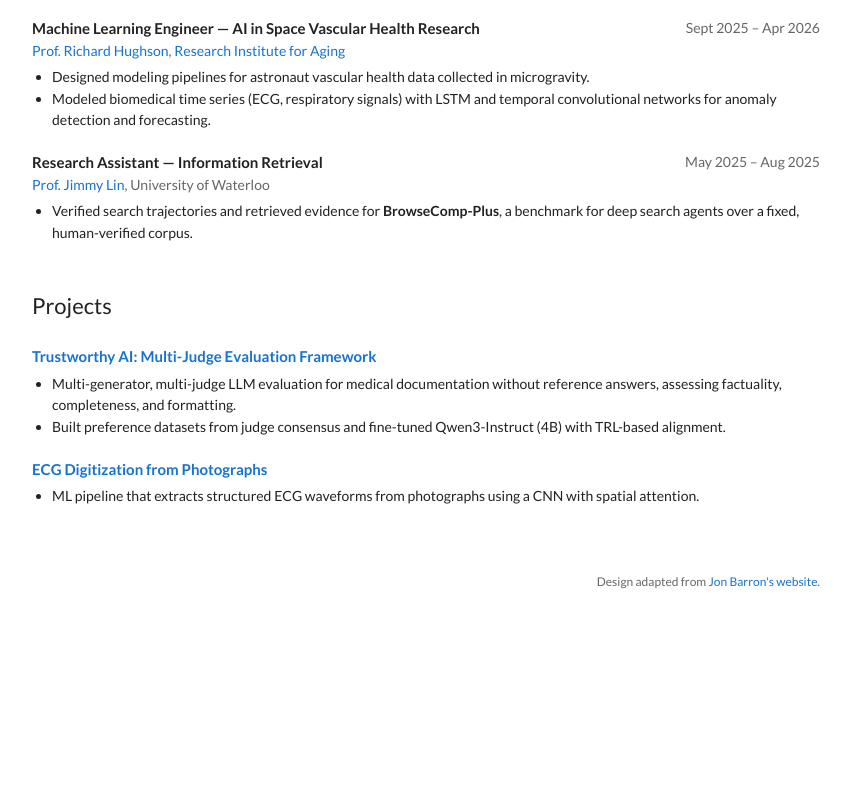
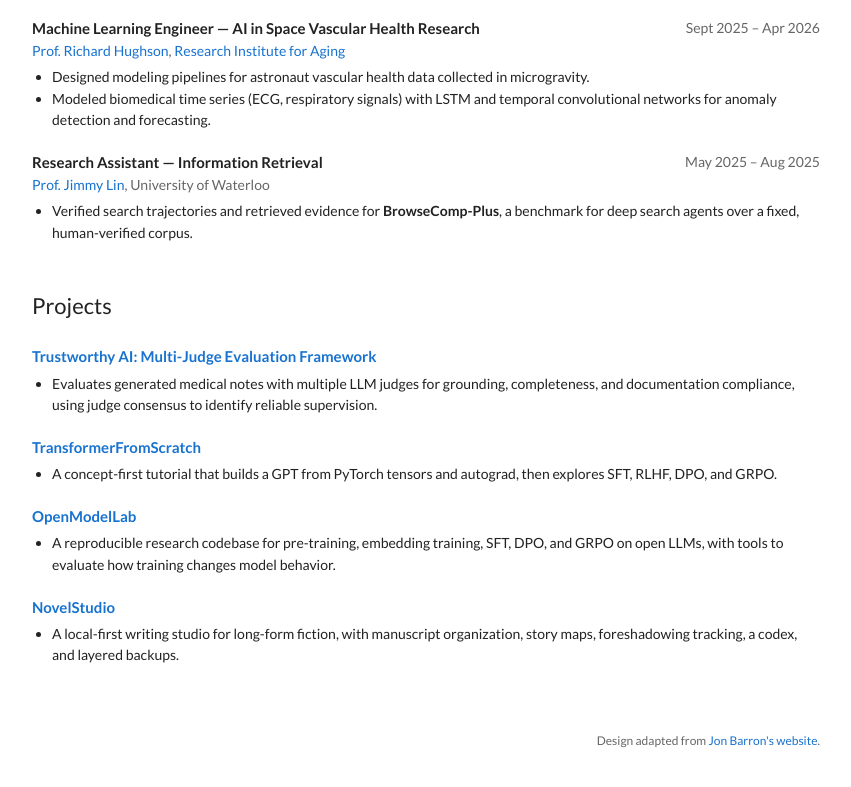
Before and after one commit to MINGYISU/mingyisu, a plain HTML site: page docs/index.html in a window 1280 px wide. Shown: the part 1925-2712 px from the top of the page, without its empty margins (214-1065 px from the left). Before the commit the page ends 2572 px from the top, so only its background shows below. Drawn offline with Linux system fonts and the light colour scheme.

Commit message:
Refresh featured projects

```diff
--- a/docs/index.html
+++ b/docs/index.html
@@ -191,15 +191,28 @@
         <div class="item">
             <a class="item-title" href="https://github.com/MINGYISU/Trustworthy-Medical-AI-Multi-Judge-Evaluation-and-Alignment-Framework">Trustworthy AI: Multi-Judge Evaluation Framework</a>
             <ul>
-                <li>Multi-generator, multi-judge LLM evaluation for medical documentation without reference answers, assessing factuality, completeness, and formatting.</li>
-                <li>Built preference datasets from judge consensus and fine-tuned Qwen3-Instruct (4B) with TRL-based alignment.</li>
+                <li>Evaluates generated medical notes with multiple LLM judges for grounding, completeness, and documentation compliance, using judge consensus to identify reliable supervision.</li>
             </ul>
         </div>
 
         <div class="item">
-            <a class="item-title" href="https://github.com/MINGYISU/ECG_Digitalization_from_Photographs">ECG Digitization from Photographs</a>
+            <a class="item-title" href="https://github.com/MINGYISU/TransformerFromScratch">TransformerFromScratch</a>
             <ul>
-                <li>ML pipeline that extracts structured ECG waveforms from photographs using a CNN with spatial attention.</li>
+                <li>A concept-first tutorial that builds a GPT from PyTorch tensors and autograd, then explores SFT, RLHF, DPO, and GRPO.</li>
+            </ul>
+        </div>
+
+        <div class="item">
+            <a class="item-title" href="https://github.com/MINGYISU/OpenModelLab">OpenModelLab</a>
+            <ul>
+                <li>A reproducible research codebase for pre-training, embedding training, SFT, DPO, and GRPO on open LLMs, with tools to evaluate how training changes model behavior.</li>
+            </ul>
+        </div>
+
+        <div class="item">
+            <a class="item-title" href="https://github.com/MINGYISU/NovelStudio">NovelStudio</a>
+            <ul>
+                <li>A local-first writing studio for long-form fiction, with manuscript organization, story maps, foreshadowing tracking, a codex, and layered backups.</li>
             </ul>
         </div>
     </section>
```
Also changed, not shown: 1 other file.
